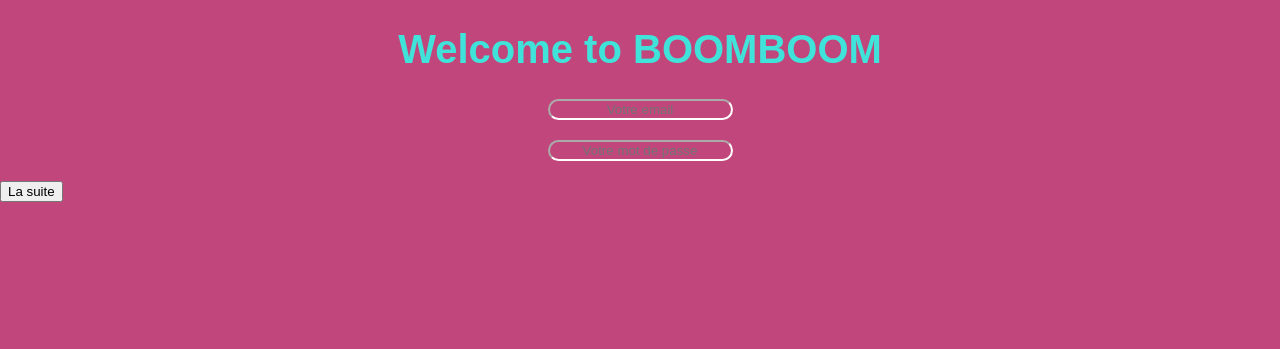
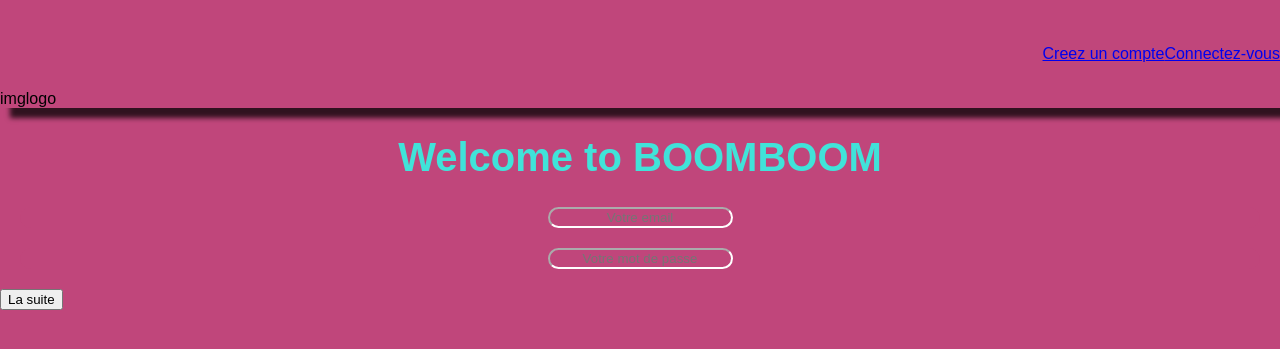
Before and after one commit to HazarAZLAG/BoomBoom, a PHP site: page /register.php in a window 1280 px wide. Shown: the top 349 px of the page. Run offline with PHP 8.4, Linux system fonts and the light colour scheme.

Commit message:
modification

```diff
--- /dev/null
+++ b/assets/css/menu.css
@@ -0,0 +1,13 @@
+#menu {
+    display: flex;
+    justify-content: space-between;
+    align-items: center;
+    box-shadow: 10px 10px 5px 0px rgba(0, 0, 0, 0.75);
+    -webkit-box-shadow: 10px 10px 5px 0px rgba(0, 0, 0, 0.75);
+    -moz-box-shadow: 10px 10px 5px 0px rgba(0, 0, 0, 0.75);
+}
+
+#menu ul {
+    display: flex;
+    list-style-type: none;
+}
--- /dev/null
+++ b/inc/menu.php
@@ -0,0 +1,12 @@
+<link rel="stylesheet" href="./assets/css/menu.css">
+<nav id="menu">
+    <div id="logo">imglogo</div>
+    <ul>
+        <li>
+        <a href="./register.php">Creez un compte</a>
+        </li>
+        <li>
+    <a href="./login.php">Connectez-vous</a>
+        </li>
+    </ul>
+</nav>
--- a/register.php
+++ b/register.php
@@ -10,6 +10,9 @@
 </head>
 
 <body>
+    <header>
+        <?php include("./inc/menu.php"); ?>
+    </header>
     <h1>Welcome to BOOMBOOM</h1>
     <form action="" name="etape1">
         <div class="champs">
```
Also changed, not shown: login.php (+7 -4 lines), match.php (+40 -6 lines), musicSelection.php (+6 -5 lines), registerend.php (+3 -15 lines).
